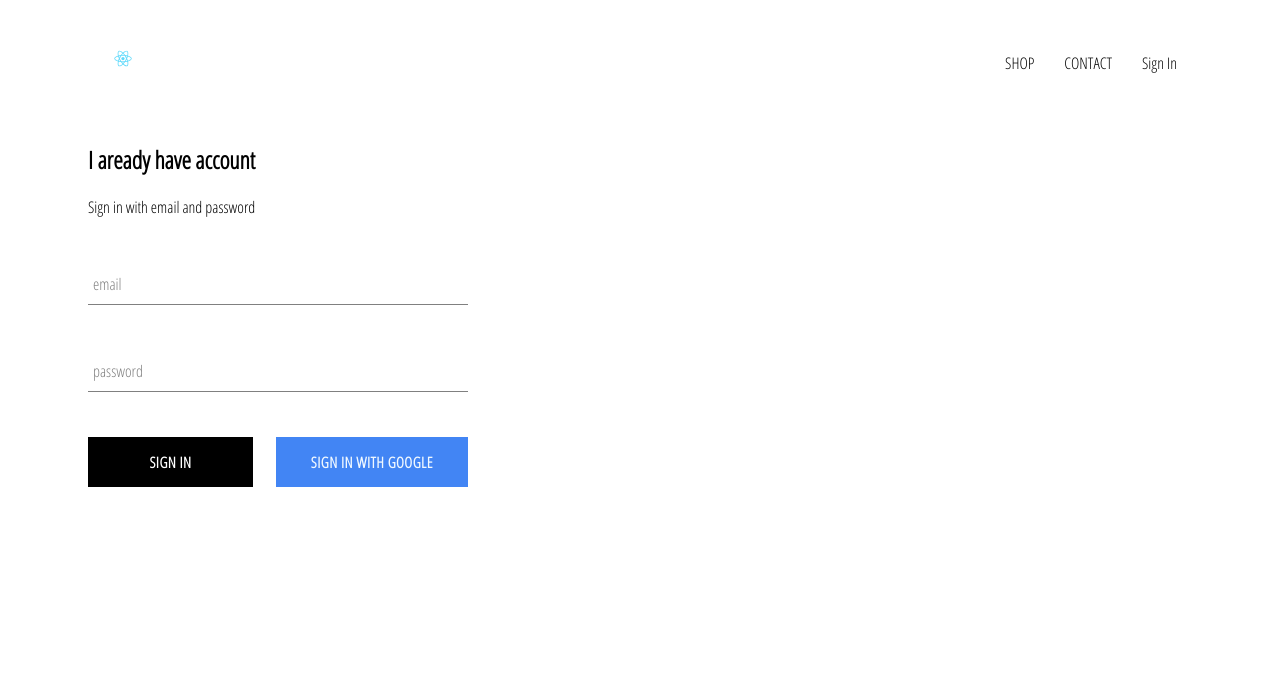
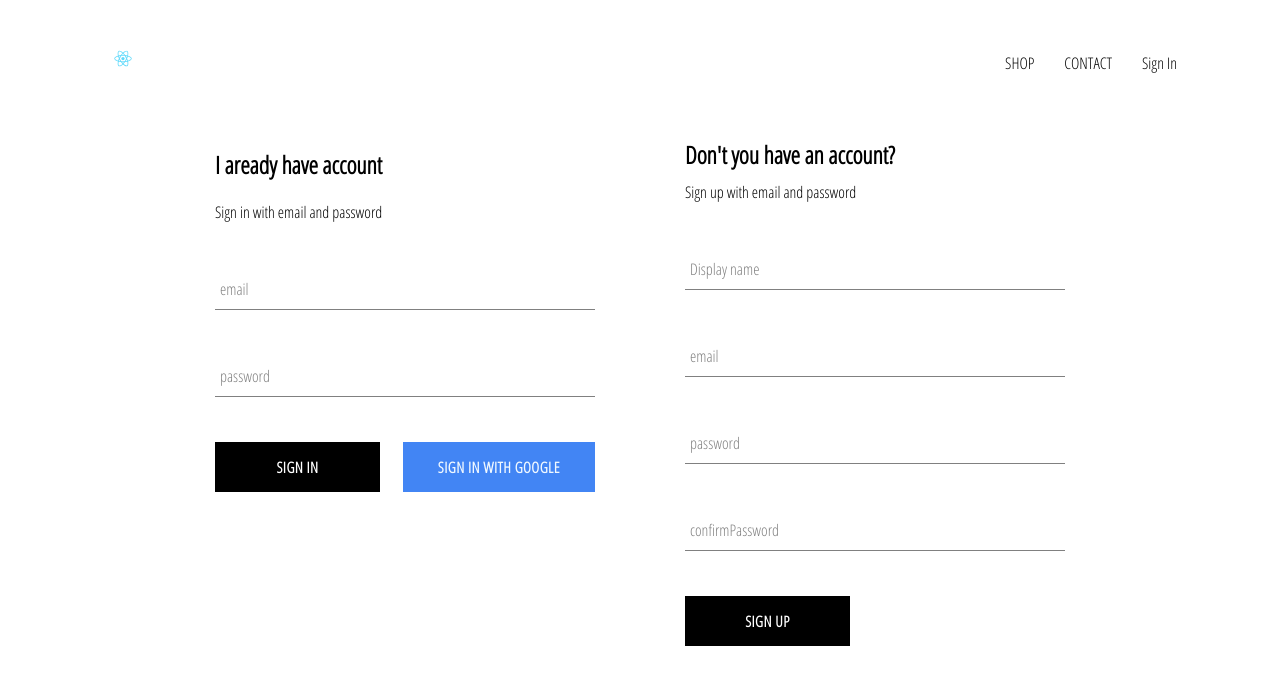
Before and after one commit to Mrchanghao/crwn-clothing, a React (Create React App) app: page /signin in a window 1280 px wide. Shown: the top 684 px of the page. Built offline with nearby package versions, Linux system fonts and the light colour scheme; no server answers.

Commit message:
signup completed

```diff
--- a/src/App.js
+++ b/src/App.js
@@ -27,12 +27,14 @@ class App extends React.Component {
               ...snapShot.data()
             }
           })
+          console.log(this.state)
         })
 
       } else {
         this.setState({
           currentUser: user
         })
+
       }
       // createUserProfileDocument(user);
       // this.setState({currentUser: user})
--- a/src/components/SignIn/SignIn.jsx
+++ b/src/components/SignIn/SignIn.jsx
@@ -15,10 +15,10 @@ class SignIn extends Component {
     }
 
     this.handleSubmit = this.handleSubmit.bind(this);
-    this.handleChnage = this.handleChnage.bind(this);
+    this.handleChange = this.handleChange.bind(this);
   }
 
-  handleChnage = (e) => {
+  handleChange = (e) => {
     const {value, name} = e.target
 
     this.setState({
@@ -46,12 +46,12 @@ class SignIn extends Component {
         <form onSubmit={this.handleSubmit}>
           <FormInput
             label={'email'}
-            handleChange={this.handleChnage}
+            handleChange={this.handleChange}
             type="email" name='email' required value={email}/>
           {/* <label htmlFor="email">EMAIL</label> */}
           <FormInput
             label={'password'}
-            handleChange={this.handleChnage}
+            handleChange={this.handleChange}
             type="password" name='password' required value={password} />
           {/* <label htmlFor="password">Password</label> */}
           <div className='buttons'>
--- /dev/null
+++ b/src/components/SignUp/SignUp.jsx
@@ -0,0 +1,93 @@
+import React, { Component } from 'react'
+import './SignUp.scss'
+
+import FormInput from '../FormInput/FormInput';
+import CustomButton from '../CustomButton/CustomButton';
+import {auth, createUserProfileDocument} from '../../firebase/firebase.utils';
+
+class SignUp extends Component {
+
+  state = {
+    displayName: '',
+    password: '',
+    email: '',
+    confirmPassword: ''
+  }
+
+  handleSubmit = async (e) => {
+    e.preventDefault()
+    const {displayName, password, confirmPassword, email} = this.state;
+
+    if(password !== confirmPassword) {
+      alert("password doesn't match");
+      return;
+    };
+
+    try {
+      const {user} = await auth.createUserWithEmailAndPassword(email, password);
+      await createUserProfileDocument(user, {displayName});
+      this.setState({
+        displayName: '',
+        password: '',
+        email: '',
+        confirmPassword: ''
+      })
+    } catch (error) {
+      console.error(error);
+    }
+  };
+
+  handleChange = (e) => {
+    const {value, name} = e.target
+
+    this.setState({
+      [name]: value
+    })
+
+  }
+
+
+  render() {
+    const {displayName, password, confirmPassword, email} = this.state;
+    return (
+      <div className='sign-up'>
+        <h2 className='title'>Don't you have an account?</h2>
+        <span>Sign up with email and password</span>
+        <form className='sign=up-form' onSubmit={this.handleSubmit}>
+          <FormInput name='displayName' type='text'
+            value={displayName}
+            onChange={this.handleChange}
+            label='Display name'
+            required
+          />
+          <FormInput name='email' type='text'
+            value={email}
+            onChange={this.handleChange}
+            label='email'
+            required
+          />
+          <FormInput name='password' type='password'
+            value={password}
+            onChange={this.handleChange}
+            label='password'
+            required
+          />
+          <FormInput name='confirmPassword' type='password'
+            value={confirmPassword}
+            onChange={this.handleChange}
+            label='confirmPassword'
+            required
+          />
+
+          <CustomButton type='submit'>
+            Sign Up
+          </CustomButton>
+
+        </form>
+      </div>
+    )
+  }
+};
+
+
+export default  SignUp;
--- /dev/null
+++ b/src/components/SignUp/SignUp.scss
@@ -0,0 +1,9 @@
+.sign-up {
+  display: flex;
+  flex-direction: column;
+  width: 380px;
+
+  .title {
+    margin: 10px 0;
+  }
+}
--- a/src/page/SignInSignUp/SignIn.jsx
+++ b/src/page/SignInSignUp/SignIn.jsx
@@ -1,11 +1,13 @@
 import React from 'react';
 import './SignInSignUp.scss'
 import SignIn from '../../components/SignIn/SignIn';
+import SignUp from '../../components/SignUp/SignUp';
 
 const SignSignUp = () => {
   return (
     <div className='sign-in-and-sign-up'>
       <SignIn />
+      <SignUp />
     </div>
   );
 }
--- a/src/page/SignInSignUp/SignInSignUp.scss
+++ b/src/page/SignInSignUp/SignInSignUp.scss
@@ -0,0 +1,6 @@
+.sign-in-and-sign-up {
+  width: 850px;
+  display: flex;
+  justify-content: space-between;
+  margin: 30px auto;
+}
```
